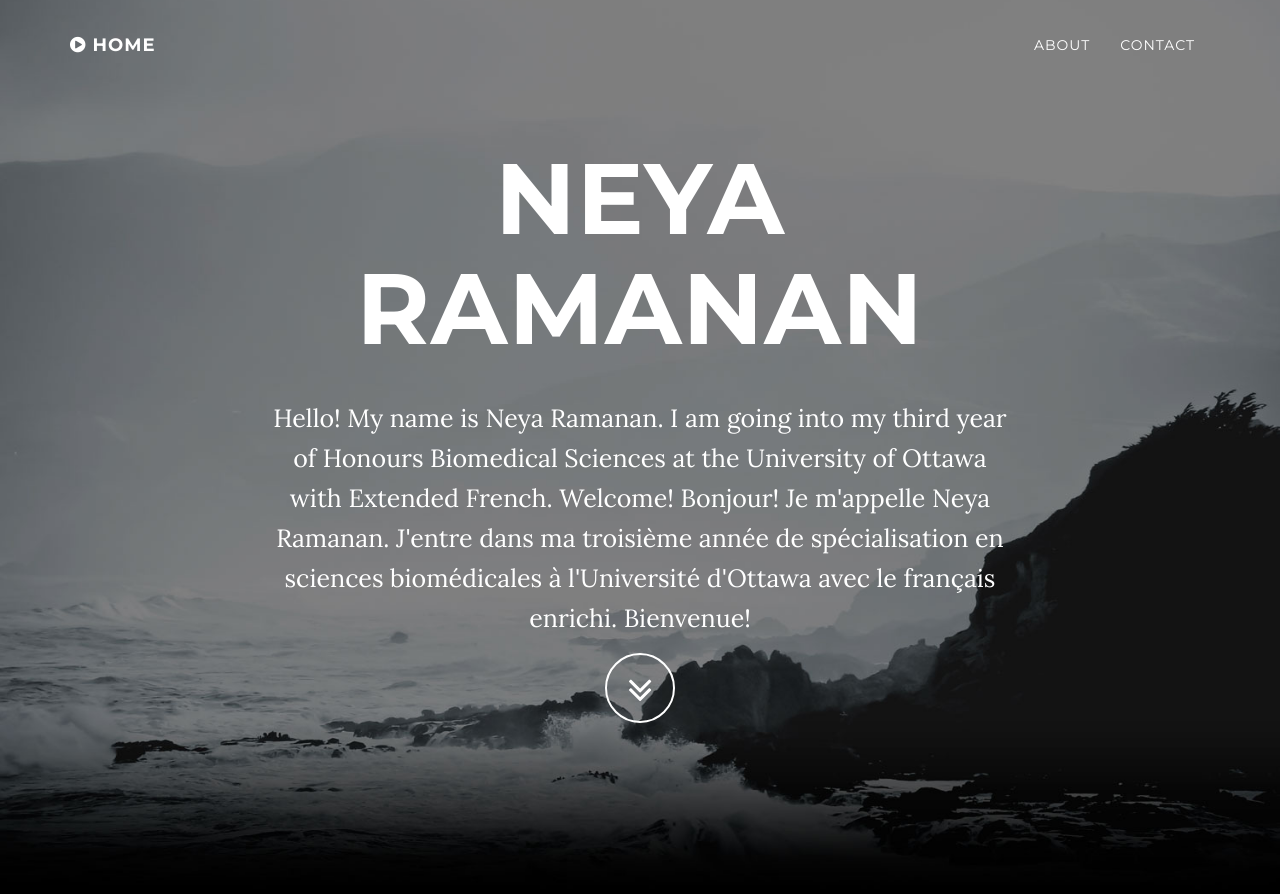
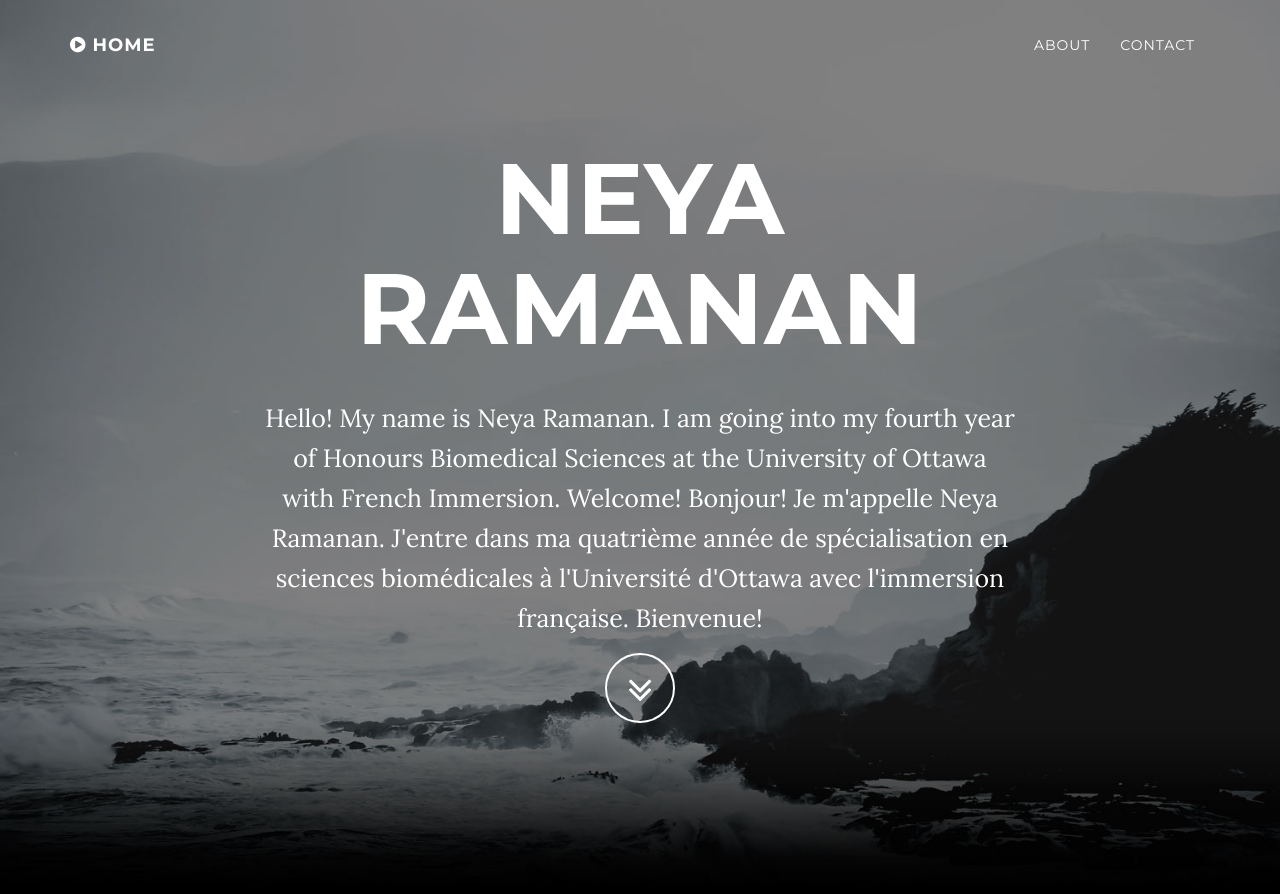
Before and after one commit to nrama080/nrama080.github.io, a Jekyll site: the page built from index.html, in a window 1280 px wide and 900 px high. Shown: the top 894 px of the window. Built offline with Jekyll 4.4.1, drawn with Linux system fonts in a browser that asks for light colours.

Commit message:
Update _config.yml

```diff
--- a/_config.yml
+++ b/_config.yml
@@ -2,7 +2,7 @@
 title: Neya Ramanan
 email: nrama080@uottawa.ca
 url: nrama080.github.io
-description: "Hello! My name is Neya Ramanan. I am going into my third year of Honours Biomedical Sciences at the University of Ottawa with Extended French. Welcome! Bonjour! Je m'appelle Neya Ramanan. J'entre dans ma troisième année de spécialisation en sciences biomédicales à l'Université d'Ottawa avec le français enrichi. Bienvenue!"
+description: "Hello! My name is Neya Ramanan. I am going into my fourth year of Honours Biomedical Sciences at the University of Ottawa with French Immersion. Welcome! Bonjour! Je m'appelle Neya Ramanan. J'entre dans ma quatrième année de spécialisation en sciences biomédicales à l'Université d'Ottawa avec l'immersion française. Bienvenue!"
 
 # Color settings (hex-codes without the leading hash-tag)
 color:
```
